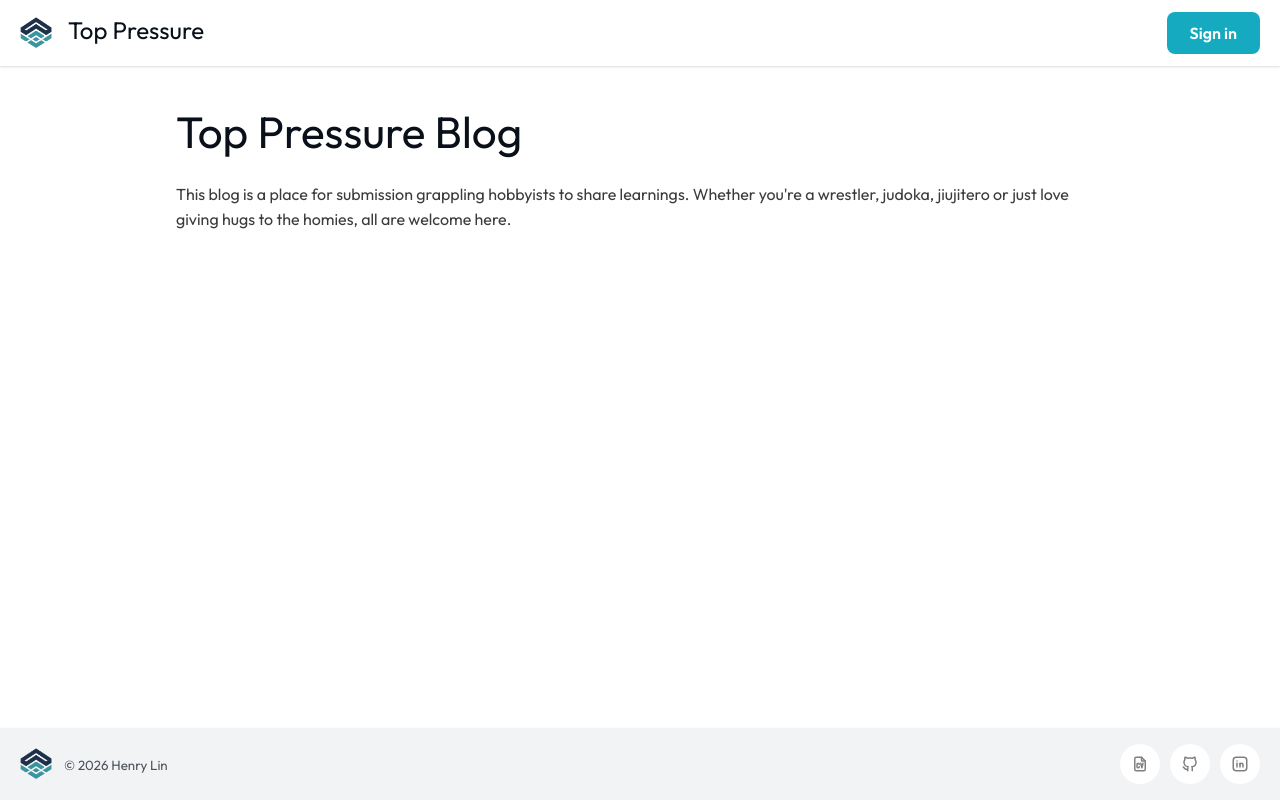
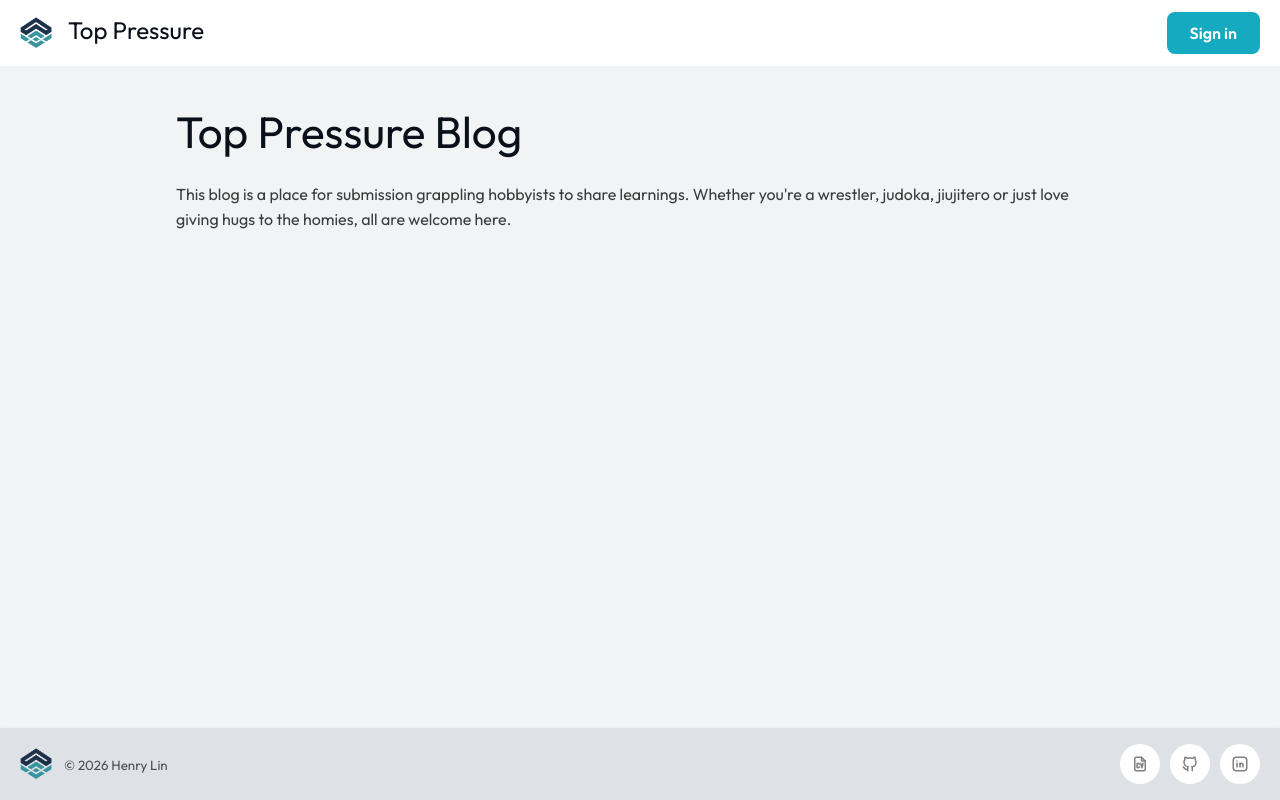
Before and after one commit to henrylin03/top-pressure-blog--FE, a React (Vite) app: page / in a window 1280 px wide. Built offline with nearby package versions, Linux system fonts and the light colour scheme; a web font is replaced by a local one.

Commit message:
feat(ui): add background colour to <main> section of all pages. darken footer for contrast

```diff
--- a/src/components/Footer/Footer.module.css
+++ b/src/components/Footer/Footer.module.css
@@ -1,7 +1,7 @@
 .footer {
   padding: var(--mantine-spacing-md) var(--mantine-spacing-lg);
   box-shadow: var(--mantine-shadow-xs);
-  background-color: var(--mantine-color-gray-1);
+  background-color: var(--mantine-color-gray-3);
   display: flex;
   align-items: center;
   justify-content: space-between;
--- a/src/styles/global.css
+++ b/src/styles/global.css
@@ -20,6 +20,7 @@
 
 main {
   flex: 1;
+  background-color: var(--mantine-color-gray-1)
 }
 
 h1 {
```
